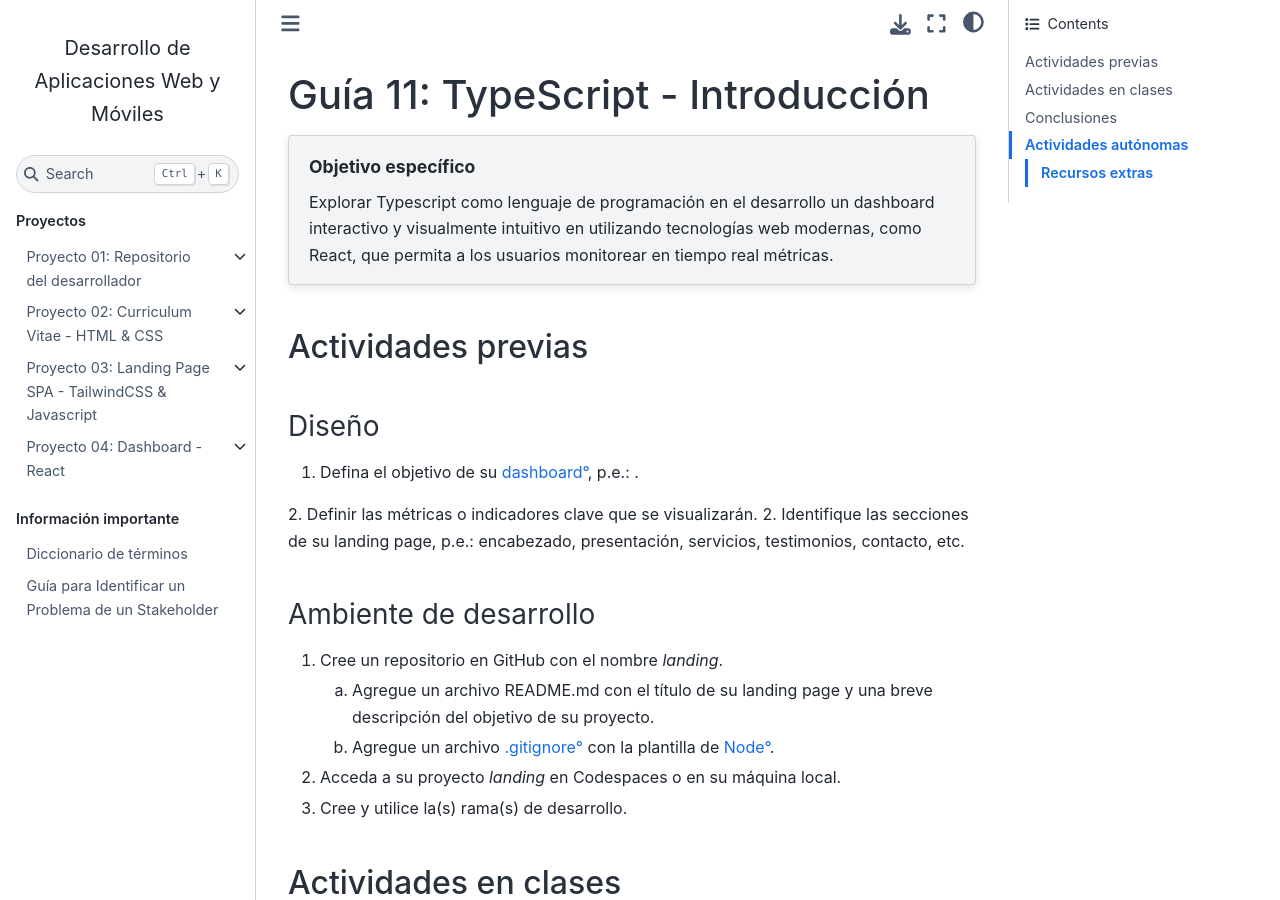
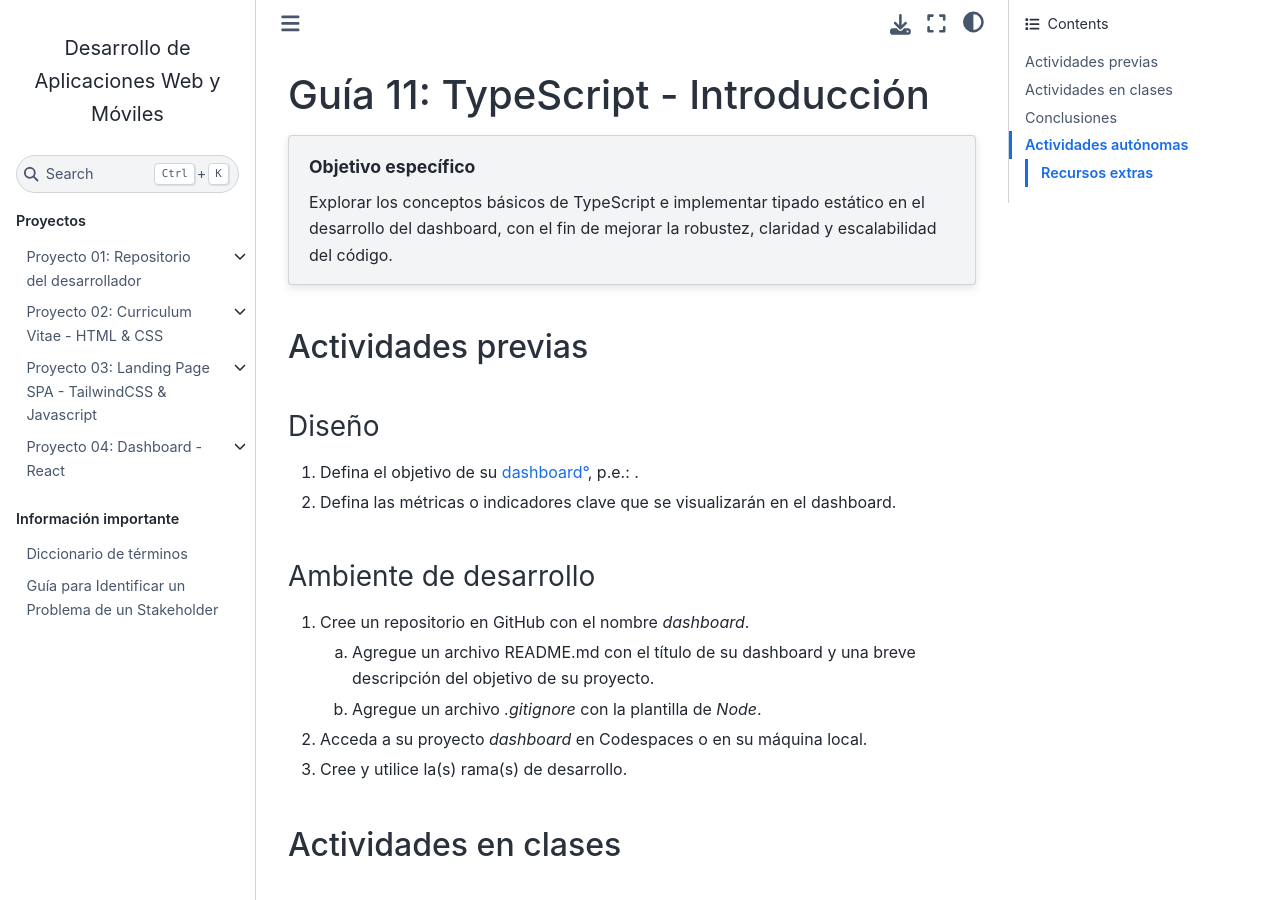
Before and after one commit to DAWMFIEC/DAWM-AI, a Sphinx documentation site: the page built from docs/source/guias/guia11.rst, in a window 1280 px wide and 900 px high. Built offline with Sphinx 7.4.7 and the Sphinx Book theme 1.1.4, drawn with Linux system fonts in a browser that asks for light colours; pages that are not in the unit, such as notebooks, are missing from menus.

Commit message:
objetivos del  proyecto04

```diff
--- a/docs/source/guias/_temp/guia13.rst
+++ b/docs/source/guias/_temp/guia13.rst
@@ -3,9 +3,9 @@
    Licensed under Creative Commons Attribution-ShareAlike 4.0 International License
    SPDX-License-Identifier: CC-BY-SA-4.0
 
-==========================================
-Guía XX:
-==========================================
+===============================================
+Guía 13: React: Componentes, Interfaces y Props
+===============================================
 
 .. topic:: Objetivo específico
     :class: objetivo
--- a/docs/source/guias/_temp/guia14.rst
+++ b/docs/source/guias/_temp/guia14.rst
@@ -3,9 +3,9 @@
    Licensed under Creative Commons Attribution-ShareAlike 4.0 International License
    SPDX-License-Identifier: CC-BY-SA-4.0
 
-==========================================
-Guía XX:
-==========================================
+==================================
+Guía 14: React - Eventos y Hooks I
+==================================
 
 .. topic:: Objetivo específico
     :class: objetivo
--- a/docs/source/guias/_temp/guia15.rst
+++ b/docs/source/guias/_temp/guia15.rst
@@ -3,9 +3,9 @@
    Licensed under Creative Commons Attribution-ShareAlike 4.0 International License
    SPDX-License-Identifier: CC-BY-SA-4.0
 
-==========================================
-Guía XX:
-==========================================
+=========================
+Guía 15: React – Hooks II
+=========================
 
 .. topic:: Objetivo específico
     :class: objetivo
--- a/docs/source/guias/guia11.rst
+++ b/docs/source/guias/guia11.rst
@@ -10,7 +10,7 @@ Guía 11: TypeScript - Introducción
 .. topic:: Objetivo específico
     :class: objetivo
 
-    Explorar Typescript como lenguaje de programación en el desarrollo un dashboard interactivo y visualmente intuitivo en utilizando tecnologías web modernas, como React, que permita a los usuarios monitorear en tiempo real métricas.
+    Explorar los conceptos básicos de TypeScript e implementar tipado estático en el desarrollo del dashboard, con el fin de mejorar la robustez, claridad y escalabilidad del código.
 
 Actividades previas
 =====================
@@ -19,18 +19,17 @@ Diseño
 ------
 
 1. Defina el objetivo de su :term:`dashboard`, p.e.: .
-2. Definir las métricas o indicadores clave que se visualizarán.
-2. Identifique las secciones de su landing page, p.e.: encabezado, presentación, servicios, testimonios, contacto, etc.
+2. Defina las métricas o indicadores clave que se visualizarán en el dashboard.
 
 Ambiente de desarrollo
 ----------------------
 
-1. Cree un repositorio en GitHub con el nombre *landing*.
+1. Cree un repositorio en GitHub con el nombre *dashboard*.
 
-   a) Agregue un archivo README.md con el título de su landing page y una breve descripción del objetivo de su proyecto.
-   b) Agregue un archivo :term:`.gitignore` con la plantilla de :term:`Node`.
+   a) Agregue un archivo README.md con el título de su dashboard y una breve descripción del objetivo de su proyecto.
+   b) Agregue un archivo *.gitignore* con la plantilla de *Node*.
 
-2. Acceda a su proyecto *landing* en Codespaces o en su máquina local.
+2. Acceda a su proyecto *dashboard* en Codespaces o en su máquina local.
 3. Cree y utilice la(s) rama(s) de desarrollo.
 
 Actividades en clases
```
Also changed, not shown: docs/source/guias/_temp/guia12.rst (+5 -4 lines).
